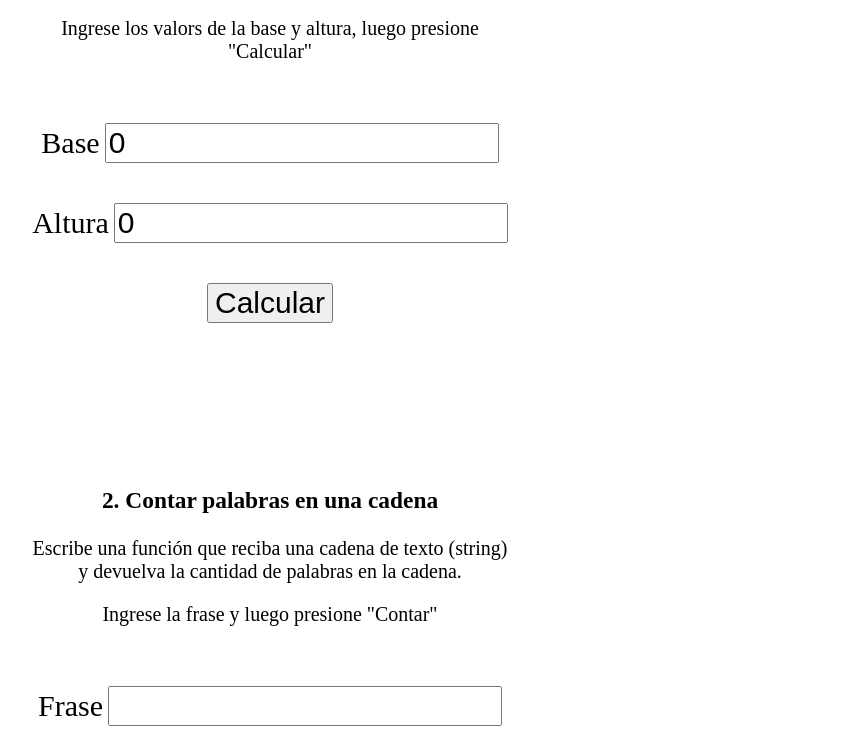
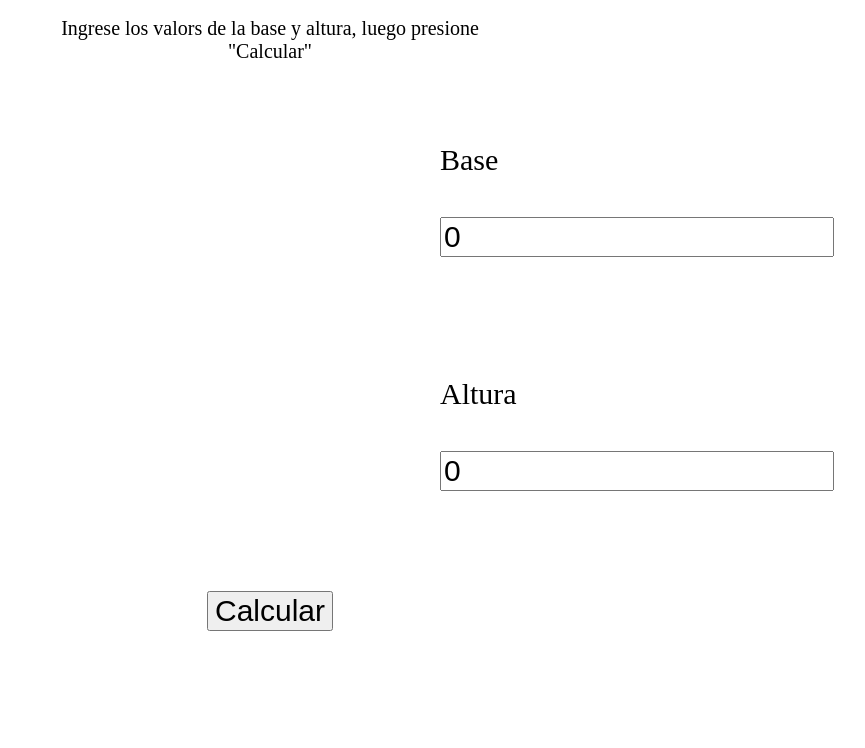
Before and after one commit to guillermo-k/PracticaFormativa3, a plain HTML site: page index.html in a window 1280 px wide. Shown: the part 592-1340 px from the top of the page, without its empty margins (370-1235 px from the left). Drawn offline with Linux system fonts and the light colour scheme.

Commit message:
Algo de estilo

```diff
--- a/index.html
+++ b/index.html
@@ -20,10 +20,14 @@
                     imprimir un mensaje por consola. Las que retornan algo, deberán incluir la palabra clave return
                 </p>
                 <p>Ingrese los valors de la base y altura, luego presione "Calcular"</p>
-                <label for="base">Base</label>
-                <input type="number" name="base" id="base" value="0">
-                <label for="altura">Altura</label>
-                <input type="number" name="altura" id="altura" value="0">
+                <div>
+                    <label for="base">Base</label>
+                    <input type="number" name="base" id="base" value="0">
+                </div>
+                <div>
+                    <label for="altura">Altura</label>
+                    <input type="number" name="altura" id="altura" value="0">
+                </div>
                 <button type="button" id="1">Calcular</button>
                 <p class="resultado"></p>
             </div>
--- a/styles/index.css
+++ b/styles/index.css
@@ -21,4 +21,5 @@ div{
 label, input, button{
     font-size: 1.5rem;
     margin-top: 2rem;
+    margin-inline: .5rem;
 }
```
